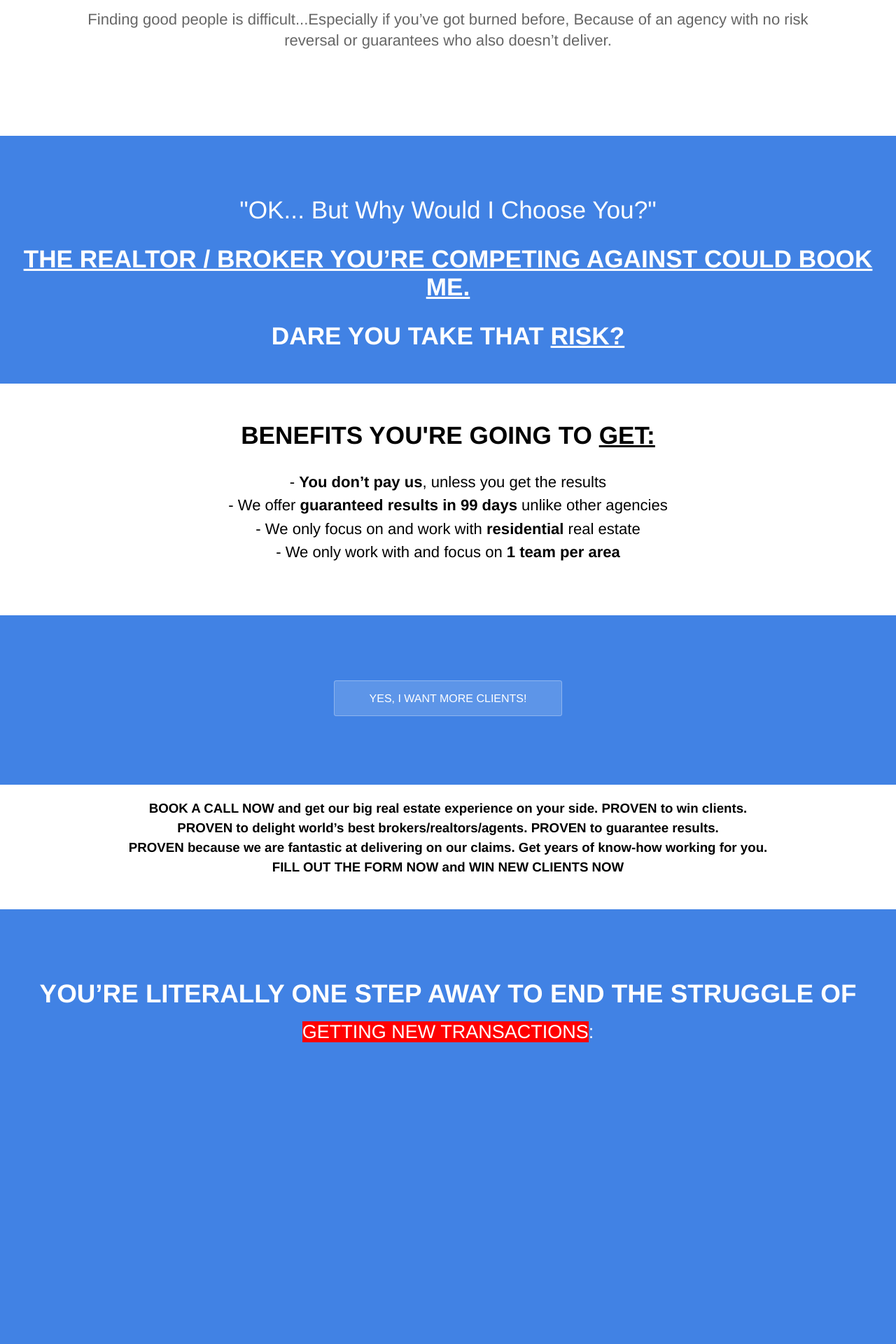
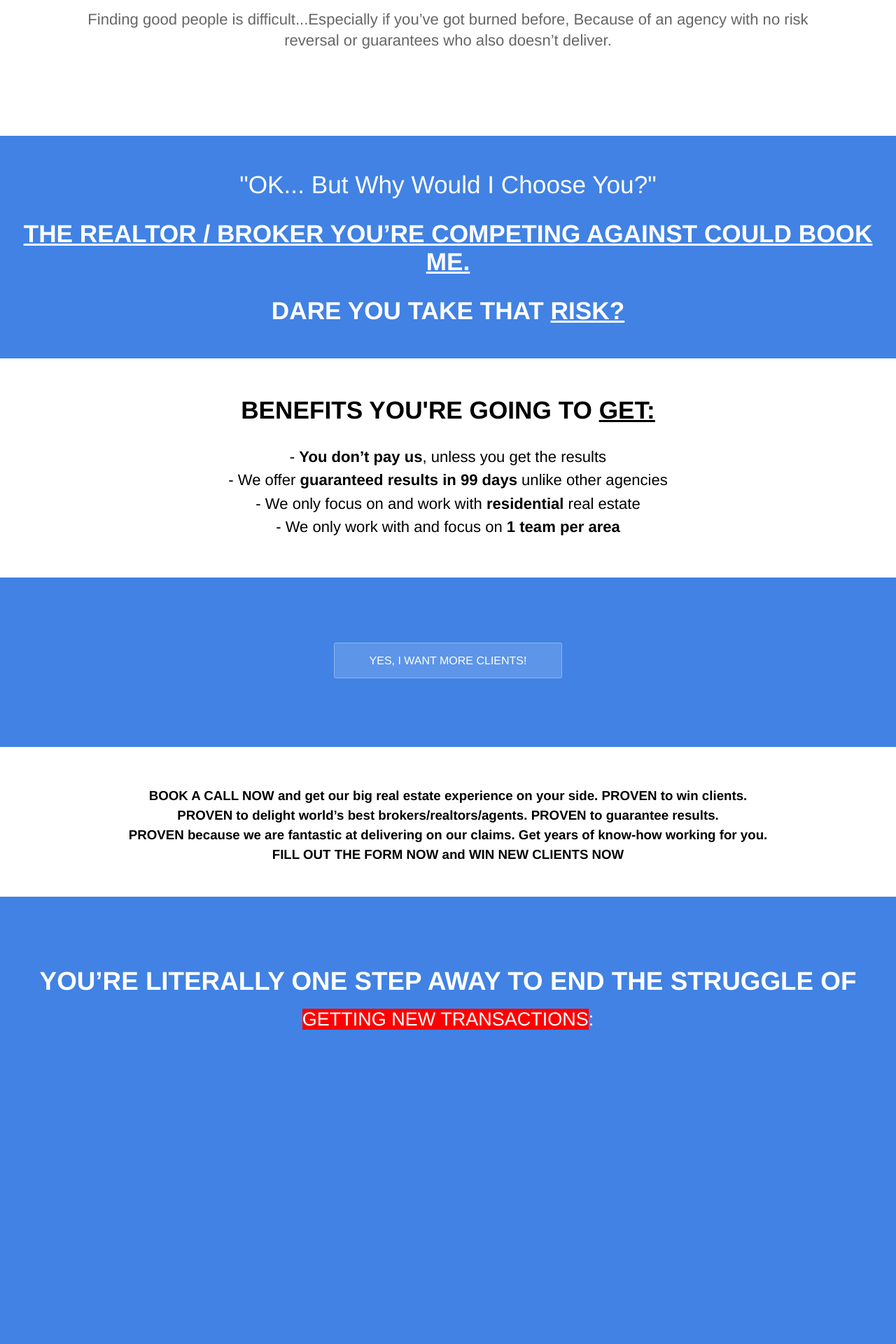
Before and after one commit to Huntinex/MMResults, a Jekyll site: the page built from index.html, in a window 1280 px wide. Shown: the part 1262-3182 px from the top of the page at 70% size. Built offline with Jekyll 4.4.1, drawn with Linux system fonts in a browser that asks for light colours; a script that is not in the unit is left out.

Commit message:
Update index.html

```diff
--- a/index.html
+++ b/index.html
@@ -50,7 +50,7 @@ Because of an agency with no risk reversal or guarantees who also doesn’t deli
 
 
 	</section></center>
-	<center class="hero"><br><br>
+	<center class="hero">
 			<h2 style="font-weight: 500;" class="editable" style="text-transform:uppercase">"OK... But Why Would I Choose You?"</h2>
 
 <h2  style="font-weight: 950;" class="editable">			<strong><u>THE REALTOR / BROKER YOU’RE COMPETING AGAINST COULD BOOK ME.</u></strong></h2>
@@ -63,7 +63,7 @@ Because of an agency with no risk reversal or guarantees who also doesn’t deli
 - We offer <b>guaranteed results in 99 days</b> unlike other agencies<br>
 - We only focus on and work with <b>residential</b> real estate<br>
 - We only work with and focus on <b>1 team per area</b><br>
-</p><br>
+</p>
 <small><br></small><small><br></small></center>
 	<center class="hero"><div style="color: black;" class="cta button alt"><a href="#call">YES, I WANT MORE CLIENTS!</a></div><br><br><br></center>
 
@@ -85,7 +85,7 @@ Because of an agency with no risk reversal or guarantees who also doesn’t deli
 			<h2><a href="https://docs.google.com/document/d/1fJLxk77tEJDjuq-eMT4-KJcYKVSD0yCrHwdET3xYs_w/edit?usp=sharing">Show Me More Testimonials!</a></h2>
 			</center><br>
 	 -->
-	<center>
+	<center><Br><br>
 		<h3 style="line-height:150%;"><strong>BOOK A CALL NOW</strong> and get our big real estate experience on your side. <b>PROVEN</b> to win clients. <br>
 <b>PROVEN</b> to delight world’s best brokers/realtors/agents. <b>PROVEN</b> to guarantee results. <br>
 <b>PROVEN</b> because we are fantastic at delivering on our claims. Get years of know-how working for you.<Br>
```
